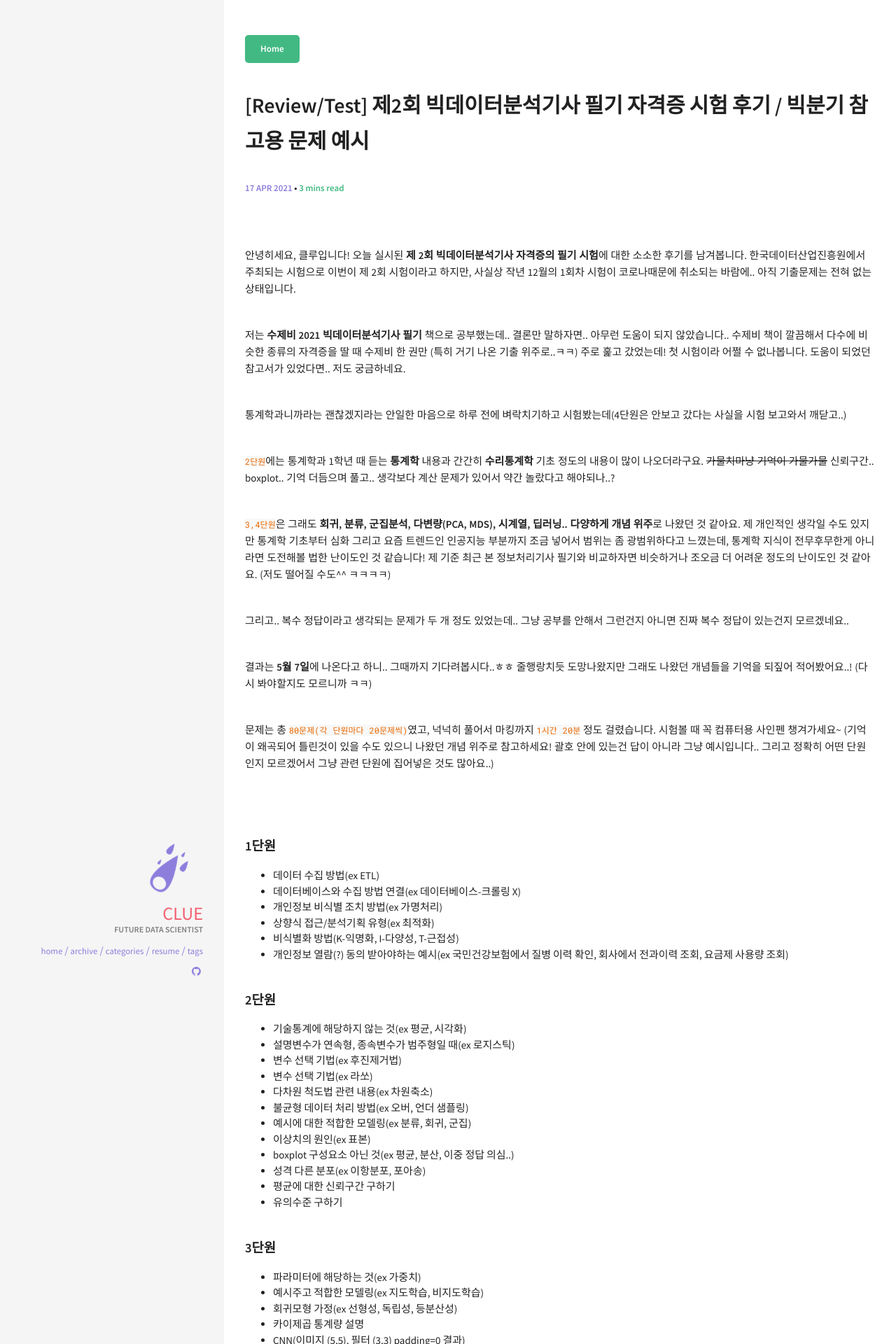
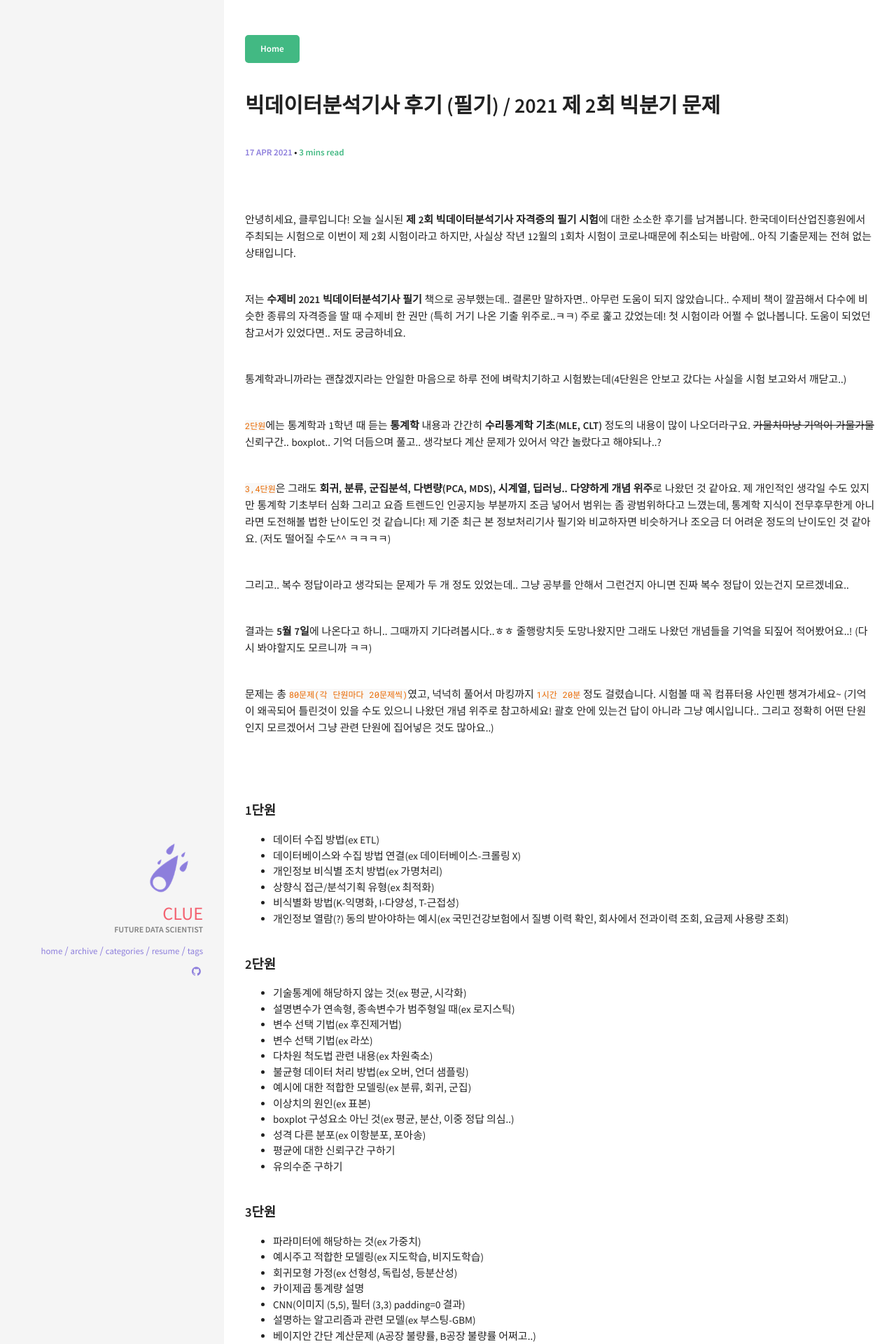
Before and after one commit to givitallugot/givitallugot.github.io, a Jekyll site: the page built from _posts/2021-04-17-Review-Test-빅데이터분석기사-필기.md, in a window 1280 px wide. Shown: the top 1920 px of the page at 70% size. Built offline with Jekyll 4.4.1, drawn with Linux system fonts in a browser that asks for light colours; comment, search, counter and statistics services are not loaded.

Commit message:
change title

```diff
--- a/_posts/2021-04-17-Review-Test-빅데이터분석기사-필기.md
+++ b/_posts/2021-04-17-Review-Test-빅데이터분석기사-필기.md
@@ -1,6 +1,6 @@
 ---
 layout: post
-title:  "[Review/Test] 제2회 빅데이터분석기사 필기 자격증 시험 후기 / 빅분기 참고용 문제 예시"
+title:  "빅데이터분석기사 후기 (필기) / 2021 제 2회 빅분기 문제"
 date:   2021-04-17 12:20:17
 categories: [Other topics]
 comments: true
@@ -17,7 +17,7 @@ comments: true
 통계학과니까라는 괜찮겠지라는 안일한 마음으로 하루 전에 벼락치기하고 시험봤는데(4단원은 안보고 갔다는 사실을 시험 보고와서 깨닫고..)
 <br><br>
 
-`2단원`에는 통계학과 1학년 때 듣는 **통계학** 내용과 간간히 **수리통계학** 기초 정도의 내용이 많이 나오더라구요. ~~가물치마냥 기억이 가물가물~~ 신뢰구간.. boxplot.. 기억 더듬으며 풀고.. 생각보다 계산 문제가 있어서 약간 놀랐다고 해야되나..?
+`2단원`에는 통계학과 1학년 때 듣는 **통계학** 내용과 간간히 **수리통계학 기초(MLE, CLT)** 정도의 내용이 많이 나오더라구요. ~~가물치마냥 기억이 가물가물~~ 신뢰구간.. boxplot.. 기억 더듬으며 풀고.. 생각보다 계산 문제가 있어서 약간 놀랐다고 해야되나..?
 <br><br>
 
 `3,4단원`은 그래도 **회귀, 분류, 군집분석, 다변량(PCA, MDS), 시계열, 딥러닝.. 다양하게 개념 위주**로 나왔던 것 같아요. 제 개인적인 생각일 수도 있지만 통계학 기초부터 심화 그리고 요즘 트렌드인 인공지능 부분까지 조금 넣어서 범위는 좀 광범위하다고 느꼈는데, 통계학 지식이 전무후무한게 아니라면 도전해볼 법한 난이도인 것 같습니다! 제 기준 최근 본 정보처리기사 필기와 비교하자면 비슷하거나 조오금 더 어려운 정도의 난이도인 것 같아요. (저도 떨어질 수도^^ ㅋㅋㅋㅋ)
```
